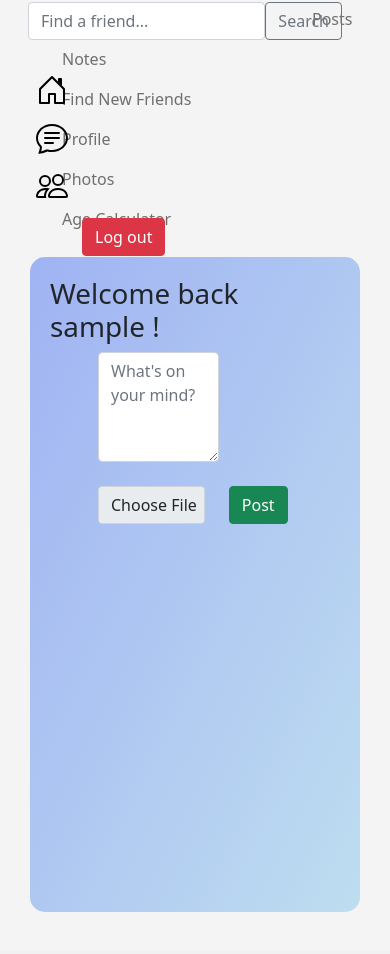
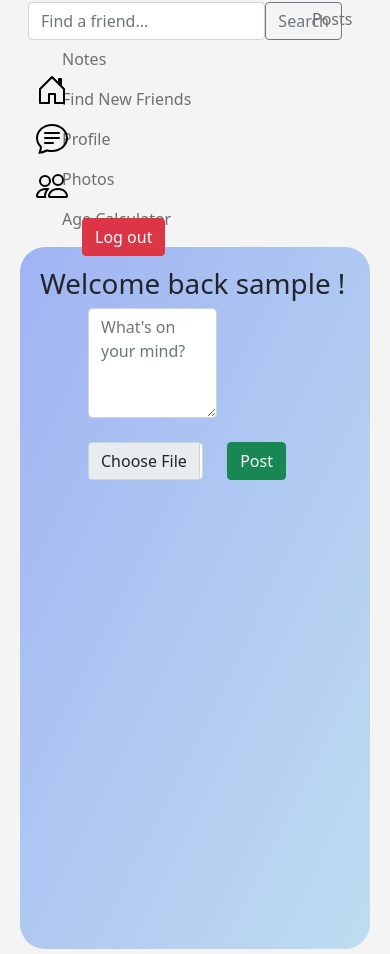
Before and after one commit to djenahalim/social, a PHP site: page /home.php in a window 390 px wide. Shown: the part 150-1104 px from the top of the page. Before the commit the page ends 1062 px from the top, so only its background shows below. Run offline with PHP 8.4, Linux system fonts and the light colour scheme; the visitor is signed in with stand-in values (Sample User, id 1); data that the repository does not hold is empty.

Commit message:
a bit of responsivness

```diff
--- a/css/style.css
+++ b/css/style.css
@@ -94,19 +94,20 @@
 
 /* main container */
 #main_container {
-  min-height: 83.4%;
+  height: 83.8%;
   background-color: #f4f4f4;
   padding: 20;
   padding-top: 0;
+  padding-bottom: 5;
 }
 
 /* contentDiv */
 #contentDiv {
-  min-height: 80%;
+  height: auto;
+  min-height: 100%;
   padding: 20;
   border-radius: 25px;
-  border: 10px solid #f4f4f4;
-  height: auto;
+  border: 0px solid #f4f4f4;
   background-image: -webkit-gradient(linear, left top, right bottom, from(#a0b3f3), to(#beddf0));
   background-image: linear-gradient(to bottom right, #a0b3f3, #beddf0);
 }
@@ -250,7 +251,14 @@
 /* find people */
 #people_search_form {
   margin-left: 10%;
-  margin-bottom: 3%;
+  margin-bottom: 1%;
+}
+
+@media (min-height: 700px) {
+  #people_search_form {
+    margin-left: 10%;
+    margin-bottom: 5%;
+  }
 }
 
 #results_num {
@@ -357,6 +365,10 @@
   margin-bottom: 2%;
 }
 
+#frnd_rqst {
+  margin-left: -50;
+}
+
 /* people */
 #all {
   background-image: -webkit-gradient(linear, left top, right bottom, from(#a0b3f3), to(#beddf0));
--- a/css/style.scss
+++ b/css/style.scss
@@ -86,21 +86,27 @@
 }
 
 /* main container */
-#main_container{
-    min-height: 83.4%;
-    background-color: #f4f4f4;
-    padding:20;
-    padding-top: 0;
-}
+
+    #main_container{
+        height: 83.8%;
+
+        background-color: #f4f4f4;
+        padding:20;
+        padding-top: 0;
+        padding-bottom: 5;
+    }
+
+
 
 /* contentDiv */
 #contentDiv{
-    min-height: 80%;
+    height: auto;
+    min-height: 100%;
     padding:20;
     border-radius: 25px;
-  border: 10px solid #f4f4f4;
+  border: 0px solid #f4f4f4;
   ;
-    height: auto;
+
     background-image: linear-gradient(to bottom right, rgb(160, 179, 243), rgb(190, 221, 240));
 }
 /* pages */
@@ -224,7 +230,16 @@
  /* find people */
 #people_search_form{
     margin-left: 10%;
-    margin-bottom: 8%;
+    margin-bottom: 1%;
+
+}
+@media (min-height :700px ){
+    #people_search_form{
+
+        margin-left: 10%;
+        margin-bottom: 5%;
+
+    }
 
 }
 #results_num{
--- a/header_component.php
+++ b/header_component.php
@@ -30,6 +30,7 @@
         </div>
     <div class="col-md-4 ps-1 ">
           <div class="container-fluid">
+
 
           <form id="lets_search" action="" class="d-flex " >
           <div class="col-xs-2">
```
Also changed, not shown: 1 other file.
